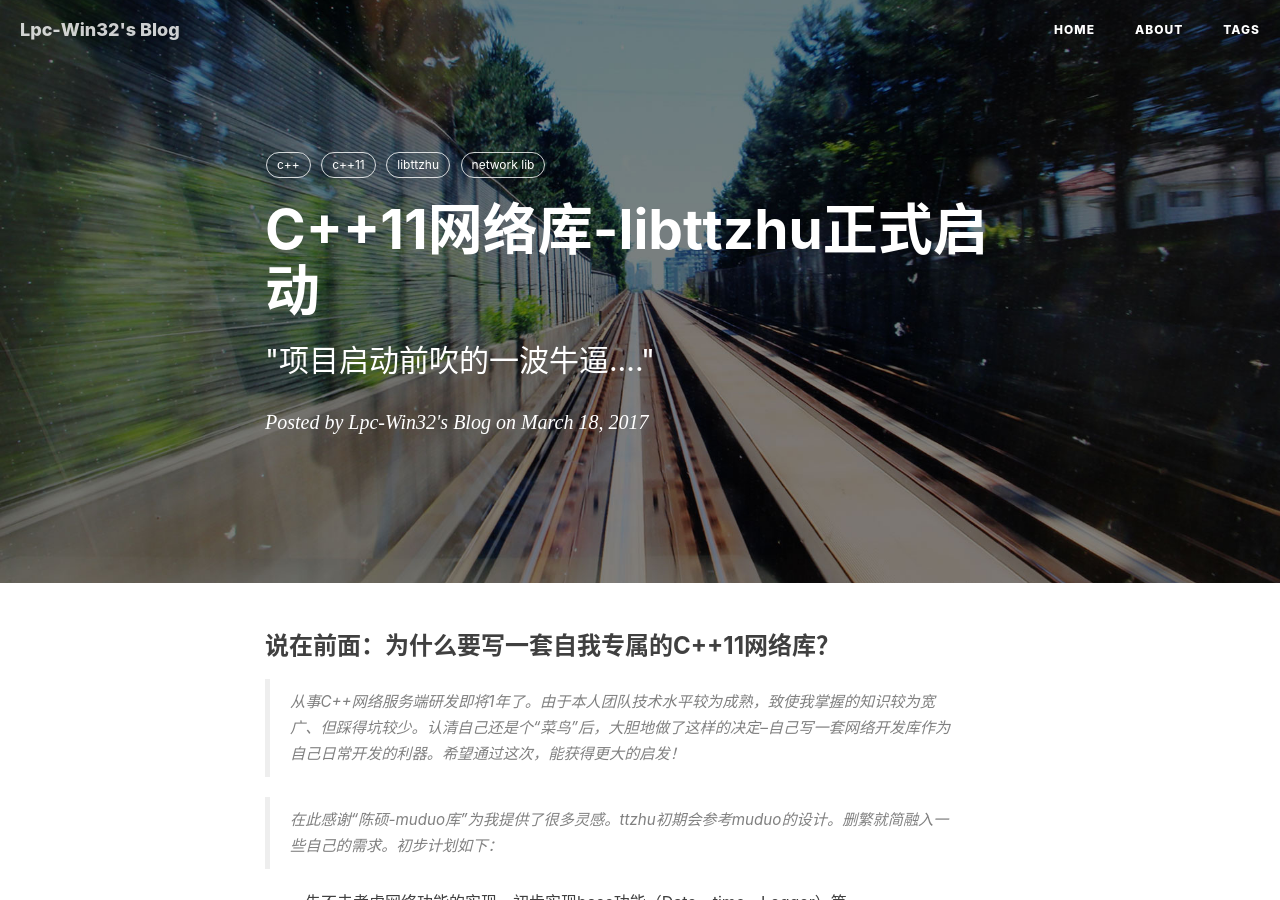
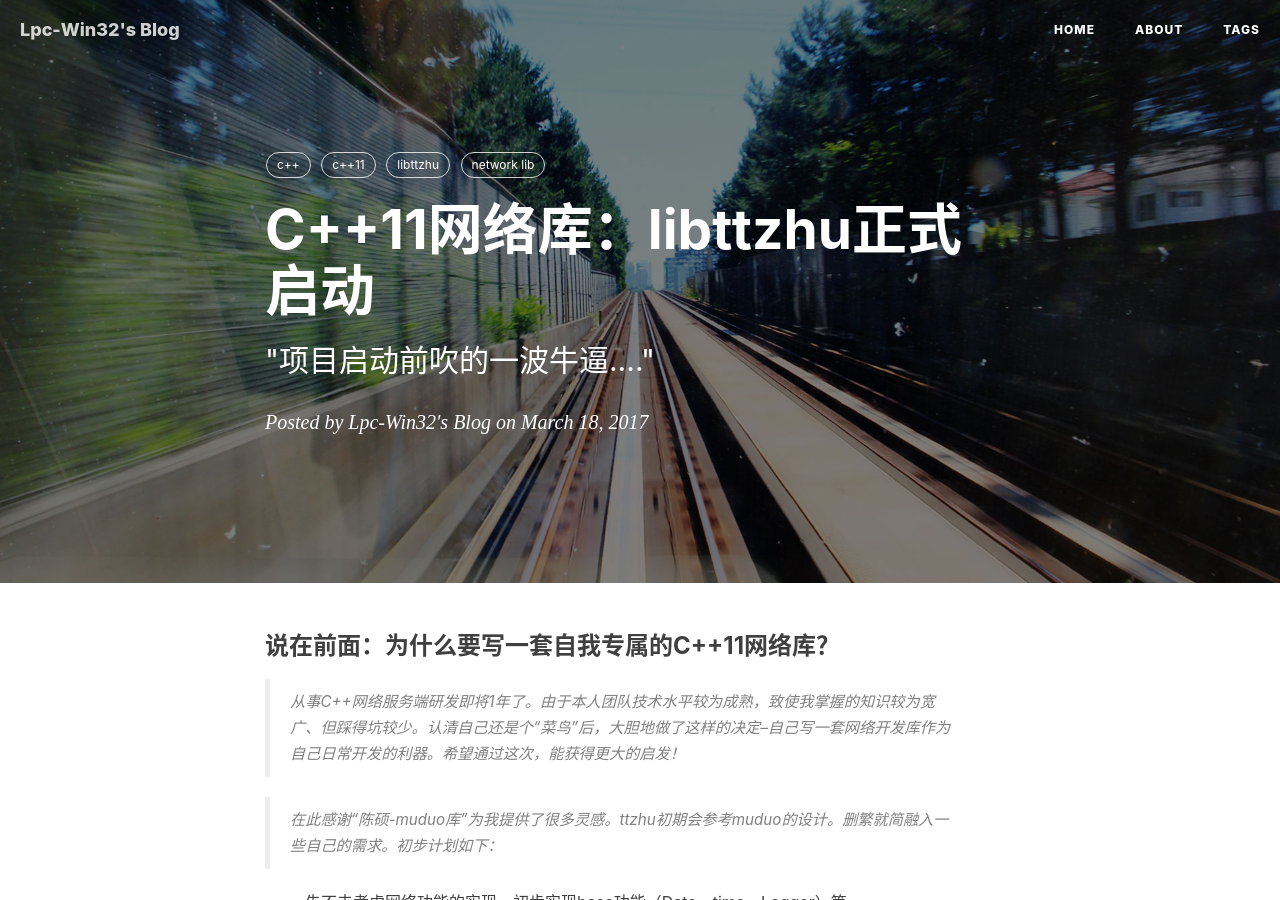
Before and after one commit to Lpc-win32/lpc-win32.github.io, a Jekyll site: the page built from _posts/2017-03-18-libttzhu-begin.markdown, in a window 1280 px wide and 900 px high. Built offline with Jekyll 4.4.1, drawn with Linux system fonts in a browser that asks for light colours; nearby versions of some CDN libraries; comment, search, counter and statistics services are not loaded.

```diff
--- a/_posts/2017-03-18-libttzhu-begin.markdown
+++ b/_posts/2017-03-18-libttzhu-begin.markdown
@@ -1,6 +1,6 @@
 ---
 layout:     post
-title:      "C++11网络库-libttzhu正式启动"
+title:      "C++11网络库：libttzhu正式启动"
 subtitle:   " \"项目启动前吹的一波牛逼....\""
 date:       2017-03-18 10:45
 header-img: "img/post-bg-2015.jpg"
```
